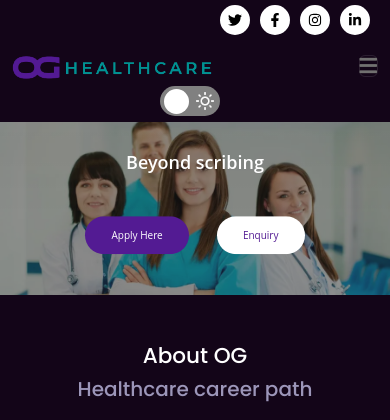
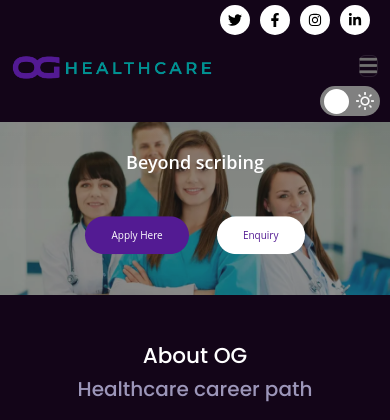
Before and after one commit to vibilk/oghealthcaredev, a PHP site: page / in a window 390 px wide. Shown: the top 420 px of the page. Run offline with PHP 8.4, Linux system fonts and the light colour scheme.

Commit message:
Update main.css

```diff
--- a/assets/css/main.css
+++ b/assets/css/main.css
@@ -2840,7 +2840,7 @@ transition: all .5s;
         justify-content: center !important;
     }
     #header_section .navbar {
-        justify-content: center;
+        justify-content: end;
     }
     #main_nav{
         padding-bottom: 10px;
```
